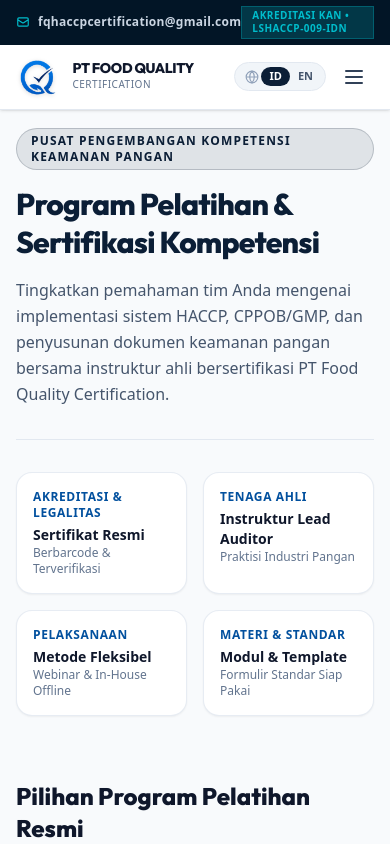
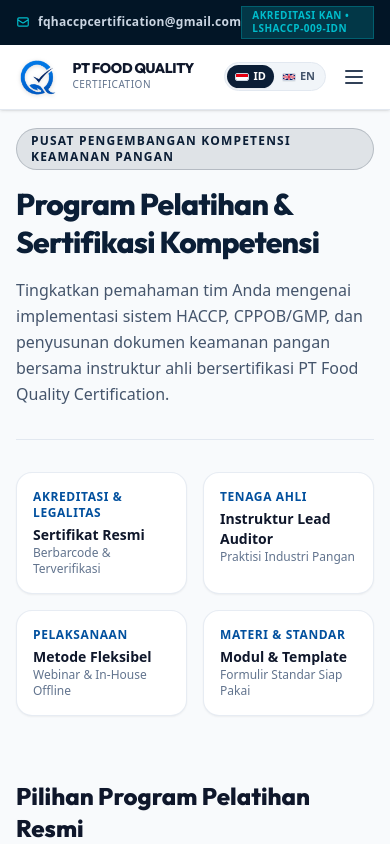
Before and after one commit to mhmmadarifin27/fqhaccpcertification-web, a Next.js app: page /info/pelatihan in a window 390 px wide. Shown: the top 844 px of the page. Built offline with nearby package versions, Linux system fonts and the light colour scheme; no server answers.

Commit message:
fix: prevent hero button overlap on mobile and add sharp vector flags for ID and EN

```diff
--- a/app/page.tsx
+++ b/app/page.tsx
@@ -265,7 +265,7 @@
         <div className="absolute inset-0 bg-gradient-to-r from-brand-navy-dark/95 via-brand-navy-dark/60 to-transparent pointer-events-none" />
 
         {/* Hero Text Content */}
-        <div className="relative w-full max-w-7xl mx-auto px-6 lg:px-12 z-10 pt-20">
+        <div className="relative w-full max-w-7xl mx-auto px-6 lg:px-12 z-10 pt-20 pb-16 md:pb-20">
           <div className="max-w-2xl min-h-[390px] sm:min-h-[340px] md:min-h-[360px] lg:min-h-[380px] flex flex-col justify-between">
             <div className="space-y-4 md:space-y-6">
               <h1 className="text-4xl sm:text-5xl md:text-6xl font-extrabold tracking-tight leading-[1.1] text-white font-heading">
@@ -275,30 +275,47 @@
                 {t.hero.slides[currentSlide]?.description || t.hero.slides[0].description}
               </p>
             </div>
-            <div className="pt-4">
+            <div className="pt-6 space-y-4">
+              <div>
                 <a
                   href="#form-inquiry"
-                className="inline-block bg-white hover:bg-slate-100 text-brand-navy font-bold py-3.5 px-8 transition-all duration-300 hover:shadow-xl hover:scale-[1.03] active:scale-95 text-sm sm:text-base tracking-wide rounded-full"
+                  className="inline-block bg-white hover:bg-slate-100 text-brand-navy font-bold py-3.5 px-8 transition-all duration-300 hover:shadow-xl hover:scale-[1.03] active:scale-95 text-sm sm:text-base tracking-wide rounded-full text-center shadow-lg"
                 >
                   {t.hero.slides[currentSlide]?.ctaText || t.hero.slides[0].ctaText}
                 </a>
               </div>
-          </div>
-        </div>
 
-        {/* Hero Right Side Controls */}
-        <div className="absolute right-6 bottom-40 md:bottom-auto md:top-1/3 md:-translate-y-1/2 flex md:flex-col items-center gap-6 z-20">
-          <div className="flex md:flex-col gap-3">
+              {/* Mobile Slide Indicators (Clearly separated below button) */}
+              <div className="flex md:hidden items-center gap-2 pt-1">
                 {HERO_IMAGES.map((_, idx) => (
                   <button
                     key={idx}
+                    type="button"
                     onClick={() => setCurrentSlide(idx)}
-                className={`w-6 h-1 transition-all duration-300 relative cursor-pointer ${currentSlide === idx ? "bg-white w-10" : "bg-white/40 hover:bg-white/70"
+                    className={`h-1.5 transition-all duration-300 rounded-full cursor-pointer border-none ${
+                      currentSlide === idx ? "bg-white w-8" : "bg-white/40 w-4 hover:bg-white/70"
                     }`}
                     aria-label={`Go to slide ${idx + 1}`}
                   />
                 ))}
               </div>
+            </div>
+          </div>
+        </div>
+
+        {/* Hero Right Side Controls (Desktop only) */}
+        <div className="hidden md:flex absolute right-8 top-1/2 -translate-y-1/2 flex-col items-center gap-3 z-20">
+          {HERO_IMAGES.map((_, idx) => (
+            <button
+              key={idx}
+              type="button"
+              onClick={() => setCurrentSlide(idx)}
+              className={`w-6 h-1 transition-all duration-300 relative cursor-pointer border-none ${
+                currentSlide === idx ? "bg-white w-10" : "bg-white/40 hover:bg-white/70"
+              }`}
+              aria-label={`Go to slide ${idx + 1}`}
+            />
+          ))}
         </div>
 
         {/* Stats Highlight Bar (Desktop) */}
--- a/components/Header.tsx
+++ b/components/Header.tsx
@@ -239,33 +239,46 @@
         <div className="hidden lg:flex items-center gap-4">
           {/* Main Nav Language Switcher Pill */}
           <div className="flex items-center bg-slate-100/90 backdrop-blur-xs p-1 rounded-full border border-slate-200/80 text-xs font-bold shadow-xs">
-            <div className="pl-2 pr-1 text-slate-400 flex items-center">
-              <svg className="w-3.5 h-3.5" fill="none" stroke="currentColor" viewBox="0 0 24 24">
-                <circle cx="12" cy="12" r="10" strokeWidth="2" />
-                <path strokeWidth="2" d="M2 12h20M12 2a15.3 15.3 0 014 10 15.3 15.3 0 01-4 10 15.3 15.3 0 01-4-10 15.3 15.3 0 014-10z" />
-              </svg>
-            </div>
             <button
               type="button"
               onClick={() => setLang("id")}
-              className={`px-3 py-1 rounded-full transition-all cursor-pointer border-none font-bold ${
+              className={`px-3 py-1 rounded-full transition-all cursor-pointer border-none font-bold flex items-center gap-1.5 ${
                 lang === "id"
                   ? "bg-brand-navy text-white shadow-xs"
                   : "text-slate-600 hover:text-slate-900 bg-transparent"
               }`}
             >
-              ID
+              <span className="w-4 h-2.5 rounded-xs overflow-hidden inline-flex flex-col border border-slate-300 shadow-2xs shrink-0">
+                <span className="w-full h-1/2 bg-[#e70011]"></span>
+                <span className="w-full h-1/2 bg-white"></span>
+              </span>
+              <span>ID</span>
             </button>
             <button
               type="button"
               onClick={() => setLang("en")}
-              className={`px-3 py-1 rounded-full transition-all cursor-pointer border-none font-bold ${
+              className={`px-3 py-1 rounded-full transition-all cursor-pointer border-none font-bold flex items-center gap-1.5 ${
                 lang === "en"
                   ? "bg-brand-navy text-white shadow-xs"
                   : "text-slate-600 hover:text-slate-900 bg-transparent"
               }`}
             >
-              EN
+              <svg className="w-4 h-2.5 rounded-xs overflow-hidden border border-slate-300 shadow-2xs shrink-0" viewBox="0 0 60 30">
+                <clipPath id="uk-flag-desktop">
+                  <path d="M0,0 v30 h60 v-30 z"/>
+                </clipPath>
+                <clipPath id="uk-diag-desktop">
+                  <path d="M30,15 h30 v15 z v15 h-30 z h-30 v-15 z v-15 h30 z"/>
+                </clipPath>
+                <g clipPath="url(#uk-flag-desktop)">
+                  <path d="M0,0 v30 h60 v-30 z" fill="#012169"/>
+                  <path d="M0,0 L60,30 M60,0 L0,30" stroke="#ffffff" strokeWidth="6"/>
+                  <path d="M0,0 L60,30 M60,0 L0,30" clipPath="url(#uk-diag-desktop)" stroke="#C8102E" strokeWidth="4"/>
+                  <path d="M30,0 v30 M0,15 h60" stroke="#ffffff" strokeWidth="10"/>
+                  <path d="M30,0 v30 M0,15 h60" stroke="#C8102E" strokeWidth="6"/>
+                </g>
+              </svg>
+              <span>EN</span>
             </button>
           </div>
 
@@ -280,28 +293,43 @@
         {/* Mobile Navigation Toggle Button */}
         <div className="lg:hidden flex items-center gap-2">
           {/* Mobile Language Toggle Pill */}
-          <div className="flex items-center bg-slate-100 p-1 rounded-full border border-slate-200 text-xs font-bold">
-            <svg className="w-3.5 h-3.5 text-slate-400 ml-1.5 mr-0.5" fill="none" stroke="currentColor" viewBox="0 0 24 24">
-              <circle cx="12" cy="12" r="10" strokeWidth="2" />
-              <path strokeWidth="2" d="M2 12h20M12 2a15.3 15.3 0 014 10 15.3 15.3 0 01-4 10 15.3 15.3 0 01-4-10 15.3 15.3 0 014-10z" />
-            </svg>
+          <div className="flex items-center bg-slate-100 p-0.5 rounded-full border border-slate-200 text-xs font-bold">
             <button
               type="button"
               onClick={() => setLang("id")}
-              className={`px-2 py-0.5 rounded-full transition-all border-none text-[11px] font-bold ${
-                lang === "id" ? "bg-brand-navy text-white" : "text-slate-600 bg-transparent"
+              className={`px-2 py-1 rounded-full transition-all border-none text-[11px] font-bold flex items-center gap-1 ${
+                lang === "id" ? "bg-brand-navy text-white shadow-xs" : "text-slate-600 bg-transparent"
               }`}
             >
-              ID
+              <span className="w-3.5 h-2 rounded-xs overflow-hidden inline-flex flex-col border border-slate-300 shadow-2xs shrink-0">
+                <span className="w-full h-1/2 bg-[#e70011]"></span>
+                <span className="w-full h-1/2 bg-white"></span>
+              </span>
+              <span>ID</span>
             </button>
             <button
               type="button"
               onClick={() => setLang("en")}
-              className={`px-2 py-0.5 rounded-full transition-all border-none text-[11px] font-bold ${
-                lang === "en" ? "bg-brand-navy text-white" : "text-slate-600 bg-transparent"
+              className={`px-2 py-1 rounded-full transition-all border-none text-[11px] font-bold flex items-center gap-1 ${
+                lang === "en" ? "bg-brand-navy text-white shadow-xs" : "text-slate-600 bg-transparent"
               }`}
             >
-              EN
+              <svg className="w-3.5 h-2 rounded-xs overflow-hidden border border-slate-300 shadow-2xs shrink-0" viewBox="0 0 60 30">
+                <clipPath id="uk-flag-mobile">
+                  <path d="M0,0 v30 h60 v-30 z"/>
+                </clipPath>
+                <clipPath id="uk-diag-mobile">
+                  <path d="M30,15 h30 v15 z v15 h-30 z h-30 v-15 z v-15 h30 z"/>
+                </clipPath>
+                <g clipPath="url(#uk-flag-mobile)">
+                  <path d="M0,0 v30 h60 v-30 z" fill="#012169"/>
+                  <path d="M0,0 L60,30 M60,0 L0,30" stroke="#ffffff" strokeWidth="6"/>
+                  <path d="M0,0 L60,30 M60,0 L0,30" clipPath="url(#uk-diag-mobile)" stroke="#C8102E" strokeWidth="4"/>
+                  <path d="M30,0 v30 M0,15 h60" stroke="#ffffff" strokeWidth="10"/>
+                  <path d="M30,0 v30 M0,15 h60" stroke="#C8102E" strokeWidth="6"/>
+                </g>
+              </svg>
+              <span>EN</span>
             </button>
           </div>
 
```
Lines whose indentation alone changed are shown as unchanged.
